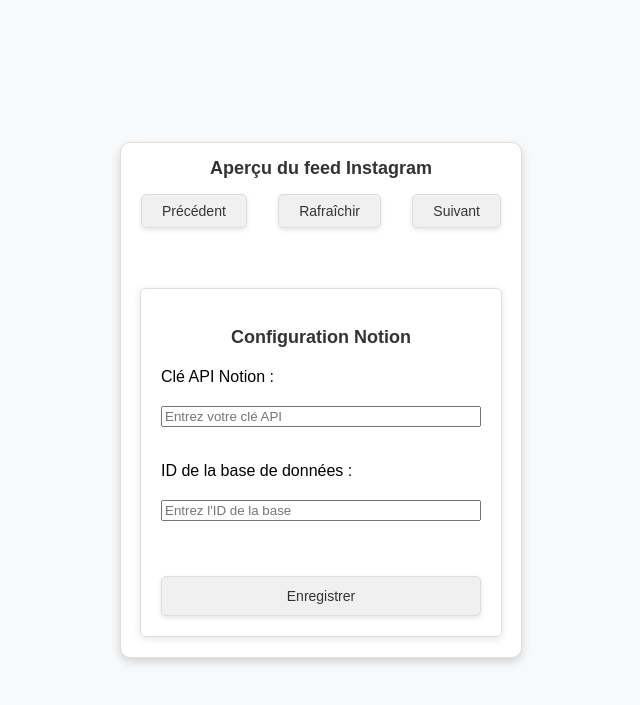
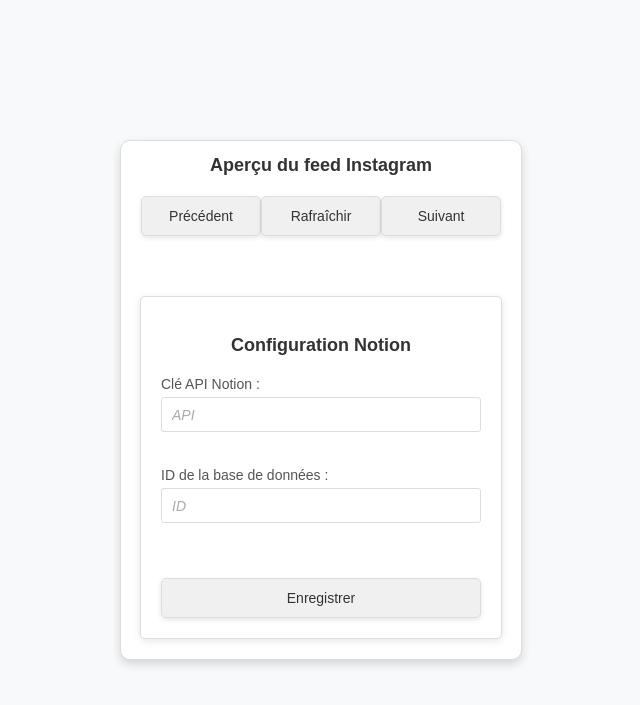
Before and after one commit to Lourna78/Flask-API, a Flask app: page / in a window 1280 px wide. Shown: the top 705 px of the page, without its empty margins (319-959 px from the left). Run offline with Flask 3, Linux system fonts and the light colour scheme.

Commit message:
même panneaux de config

```diff
--- a/frontend/static/style.css
+++ b/frontend/static/style.css
@@ -30,7 +30,7 @@ input:focus {
   text-align: center;
   font-size: 18px;
   font-weight: 600;
-  margin: 15px;
+  margin-bottom: 20px;
   color: #333;
 }
 
@@ -65,8 +65,10 @@ input:focus {
   height: 35px;
   font-size: 14px;
   padding: 5px 10px;
+  margin-bottom: 15px;
   border: 1px solid #ddd;
   border-radius: 3px;
+  box-sizing: border-box;
 }
 
 /* Placeholder plus visible */
@@ -219,12 +221,14 @@ input:focus {
 
 /* Style commun des boutons */
 .action-btn {
+  width: 100%;
+  height: 40px;
   background-color: #f0f0f0; /* Même couleur que le bouton Rafraîchir */
   color: #333;
   border: 1px solid #ddd;
+  border-radius: 5px;
   padding: 8px 20px;
   font-size: 14px;
-  border-radius: 5px;
   cursor: pointer;
   transition: background-color 0.3s ease, box-shadow 0.3s ease;
   box-shadow: 0 2px 5px rgba(0, 0, 0, 0.1); /* Ombre légère */
--- a/frontend/templates/index.html
+++ b/frontend/templates/index.html
@@ -96,6 +96,7 @@ function hideConfig() {
   if (configContainer) {
     configContainer.innerHTML = `
       <h3 class="config-title">Configuration Notion</h3>
+      <form id="config-form"
       <div>
         <label class="config-label">Clé API Notion :</label>
         <input type="password" class="config-input" value="************" disabled>
@@ -105,6 +106,7 @@ function hideConfig() {
         <input type="password" class="config-input" value="************" disabled>
       </div>
       <button id="modify-config-btn" class="action-btn">Modifier</button>
+      </form>
     `;
 
     // Ajoute l'événement pour le bouton "Modifier"
@@ -130,7 +132,6 @@ function resetGrid() {
 // Fonction pour afficher la configuration initiale
 function showConfig() {
   const configContainer = document.querySelector(".config-container");
-  const grid = document.getElementById("grid");  // Sélectionne la grille
 
   if (configContainer) {
     configContainer.innerHTML = `
@@ -138,15 +139,15 @@ function showConfig() {
       <form id="config-form">
         <div>
           <label for="api-key-input" class="config-label">Clé API Notion :</label>
-          <input type="text" id="api-key-input" class="config-input" placeholder="Entrez votre clé API">
+          <input type="text" id="api-key-input" class="config-input" placeholder="API">
         </div>
         <div>
           <label for="database-id-input" class="config-label">ID de la base de données :</label>
-          <input type="text" id="database-id-input" class="config-input" placeholder="Entrez l'ID de la base">
+          <input type="text" id="database-id-input" class="config-input" placeholder="ID">
         </div>
         <button id="save-config-btn" class="action-btn">Enregistrer</button>
       </form>
-    `;
+`    ;
 
     // Réinitialise les événements sur le bouton "Enregistrer"
     const saveConfigBtn = document.getElementById("save-config-btn");
@@ -230,16 +231,19 @@ console.log("Fichier JavaScript chargé avec succès.");
         </div>
 
         <div class="config-container">
-          <h3>Configuration Notion</h3>
-          <form id="config-form"></form>
-          <!-- Zone de configuration -->
-          <div id="config-form">
-            <label for="api-key-input">Clé API Notion :</label>
-            <input type="text" id="api-key-input" placeholder="Entrez votre clé API">
-            <label for="database-id-input">ID de la base de données :</label>
-            <input type="text" id="database-id-input" placeholder="Entrez l'ID de la base">
-            <button id="save-config-btn">Enregistrer</button>
-          </div>
+          <h3 class="config-title">Configuration Notion</h3>
+          <form id="config-form">
+            <div>
+              <label for="api-key-input" class="config-label">Clé API Notion :</label>
+              <input type="text" id="api-key-input" class="config-input" placeholder="API">
+            </div>
+            <div>
+              <label for="database-id-input" class="config-label">ID de la base de données :</label>
+              <input type="text" id="database-id-input" class="config-input" placeholder="ID">
+            </div>
+            <button id="save-config-btn" class="action-btn">Enregistrer</button>
+          </form>
+        </div>
           <!-- Zone masquée après enregistrement -->
           <div id="config-summary" style="display: none;">
             <p>Clé API Notion : <span id="masked-api-key">********</span></p>
```
